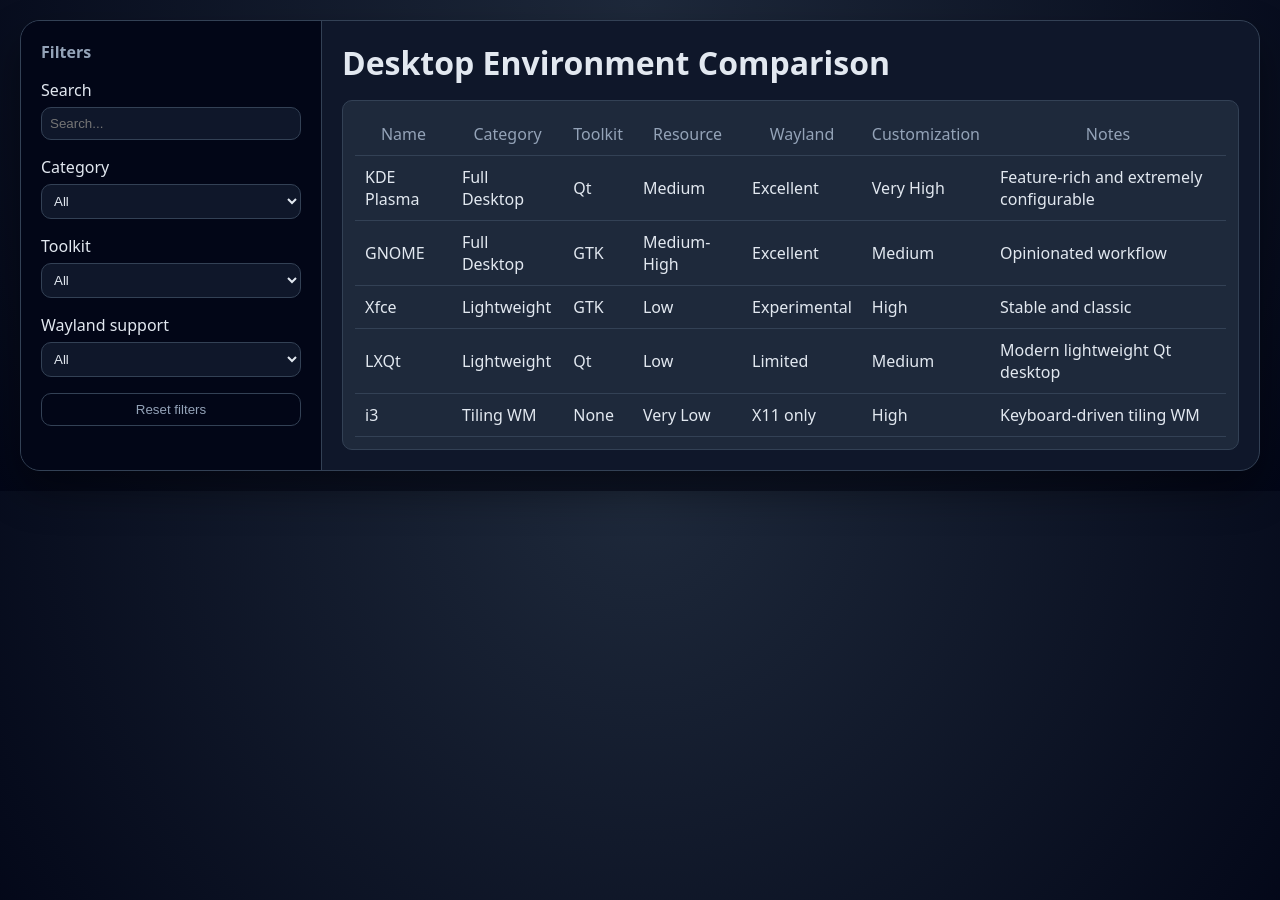
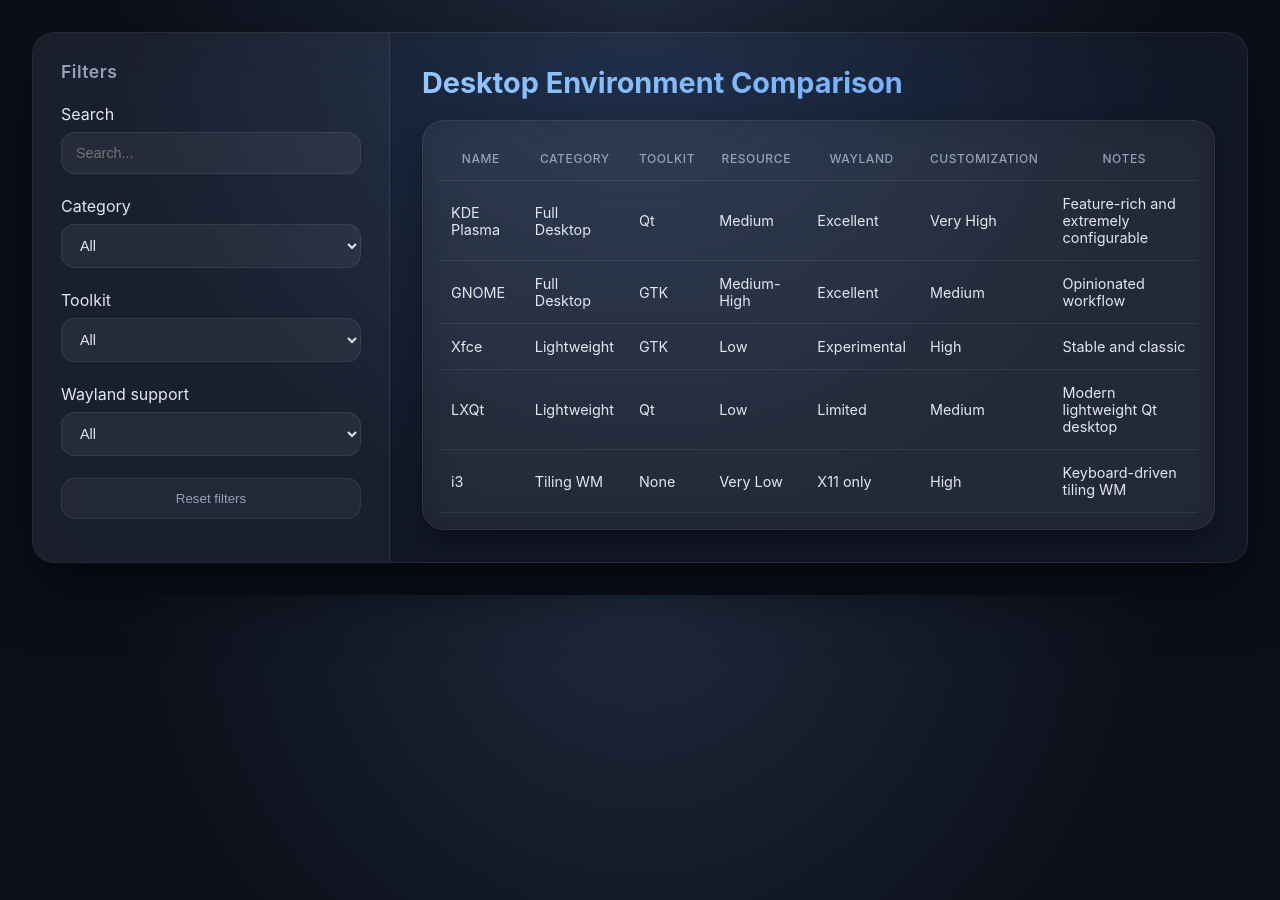
Before and after one commit to Pure-de-Arch/Pure-de-Arch.github.io, a Jekyll site: the page built from index.html, in a window 1280 px wide. Built offline with Jekyll 4.4.1, drawn with Linux system fonts in a browser that asks for light colours.

Commit message:
Update style.css

```diff
--- a/assets/css/style.css
+++ b/assets/css/style.css
@@ -1,122 +1,169 @@
 :root {
-  --bg: #0f172a;
-  --bg2: #1e293b;
-  --sidebar: #020617;
-  --border: #334155;
+  --bg: #0b0f19;
+  --bg-card: rgba(255, 255, 255, 0.04);
+  --bg-sidebar: rgba(255, 255, 255, 0.03);
+  --border: rgba(255, 255, 255, 0.08);
+  --border-strong: rgba(255, 255, 255, 0.15);
   --text: #e2e8f0;
   --muted: #94a3b8;
-  --accent: #38bdf8;
-  --radius: 10px;
-  --shadow: 0 20px 40px rgba(0,0,0,0.4);
-  font-family: system-ui, sans-serif;
+  --accent: #60a5fa;
+  --accent-glow: rgba(96, 165, 250, 0.35);
+  --radius: 14px;
+  --radius-lg: 22px;
+  --shadow: 0 25px 60px rgba(0, 0, 0, 0.55);
+  --shadow-soft: 0 10px 25px rgba(0, 0, 0, 0.35);
+  font-family: "Inter", system-ui, sans-serif;
 }
 
 body {
   margin: 0;
-  background: radial-gradient(circle at top, #1e293b, #020617);
+  background: radial-gradient(circle at top, #1e293b 0%, #0b0f19 60%);
   color: var(--text);
   display: flex;
   justify-content: center;
-  padding: 20px;
+  padding: 32px;
 }
 
 .container {
   display: flex;
   width: 100%;
-  max-width: 1300px;
-  background: var(--bg);
-  border-radius: 20px;
+  max-width: 1400px;
+  background: var(--bg-card);
+  backdrop-filter: blur(22px) saturate(160%);
+  border-radius: var(--radius-lg);
+  border: 1px solid var(--border);
   box-shadow: var(--shadow);
   overflow: hidden;
-  border: 1px solid var(--border);
 }
 
 /* Sidebar */
 .sidebar {
-  width: 260px;
-  background: var(--sidebar);
-  padding: 20px;
+  width: 300px;
+  padding: 28px;
+  background: var(--bg-sidebar);
   border-right: 1px solid var(--border);
   display: flex;
   flex-direction: column;
-  gap: 16px;
+  gap: 22px;
 }
 
 .sidebar h2 {
   margin: 0;
-  font-size: 1rem;
+  font-size: 1.1rem;
+  font-weight: 600;
   color: var(--muted);
+  letter-spacing: 0.5px;
 }
 
 .filter {
   display: flex;
   flex-direction: column;
-  gap: 6px;
+  gap: 8px;
 }
 
 .sidebar input,
 .sidebar select {
-  padding: 8px;
+  padding: 12px 14px;
   border-radius: var(--radius);
   border: 1px solid var(--border);
-  background: var(--bg);
+  background: rgba(255, 255, 255, 0.05);
   color: var(--text);
+  font-size: 0.9rem;
+  transition: border 0.2s, box-shadow 0.2s, background 0.2s;
+}
+
+.sidebar input:focus,
+.sidebar select:focus {
+  border-color: var(--accent);
+  box-shadow: 0 0 12px var(--accent-glow);
+  background: rgba(255, 255, 255, 0.08);
 }
 
 #reset {
-  padding: 8px;
+  padding: 12px;
   border-radius: var(--radius);
-  background: transparent;
+  background: rgba(255, 255, 255, 0.04);
   border: 1px solid var(--border);
   color: var(--muted);
   cursor: pointer;
+  transition: 0.2s;
 }
 
 #reset:hover {
   border-color: var(--accent);
   color: var(--accent);
+  background: rgba(255, 255, 255, 0.07);
+  box-shadow: 0 0 12px var(--accent-glow);
 }
 
 /* Main */
 .main {
   flex: 1;
-  padding: 20px;
+  padding: 32px;
 }
 
 .main h1 {
   margin-top: 0;
-  margin-bottom: 16px;
+  margin-bottom: 20px;
+  font-size: 1.8rem;
+  font-weight: 700;
+  background: linear-gradient(90deg, #93c5fd, #60a5fa);
+  -webkit-background-clip: text;
+  color: transparent;
 }
 
 .table-wrapper {
-  background: var(--bg2);
-  padding: 12px;
-  border-radius: var(--radius);
+  background: var(--bg-card);
+  backdrop-filter: blur(18px) saturate(180%);
+  padding: 16px;
+  border-radius: var(--radius-lg);
   border: 1px solid var(--border);
+  box-shadow: var(--shadow-soft);
   overflow: auto;
 }
 
 table {
   width: 100%;
   border-collapse: collapse;
+  font-size: 0.9rem;
 }
 
 th, td {
-  padding: 10px;
+  padding: 14px 12px;
   border-bottom: 1px solid var(--border);
 }
 
 th {
   color: var(--muted);
   font-weight: 500;
+  text-transform: uppercase;
+  font-size: 0.75rem;
+  letter-spacing: 0.6px;
+}
+
+tbody tr {
+  transition: background 0.2s, transform 0.15s;
 }
 
 tbody tr:hover {
-  background: rgba(255,255,255,0.05);
+  background: rgba(255, 255, 255, 0.06);
+  transform: translateY(-1px);
 }
 
 .no-results {
-  margin-top: 10px;
+  margin-top: 12px;
   color: #f87171;
   display: none;
 }
+
+/* Responsive */
+@media (max-width: 900px) {
+  .container {
+    flex-direction: column;
+  }
+  .sidebar {
+    width: 100%;
+    border-right: none;
+    border-bottom: 1px solid var(--border);
+  }
+}
```
